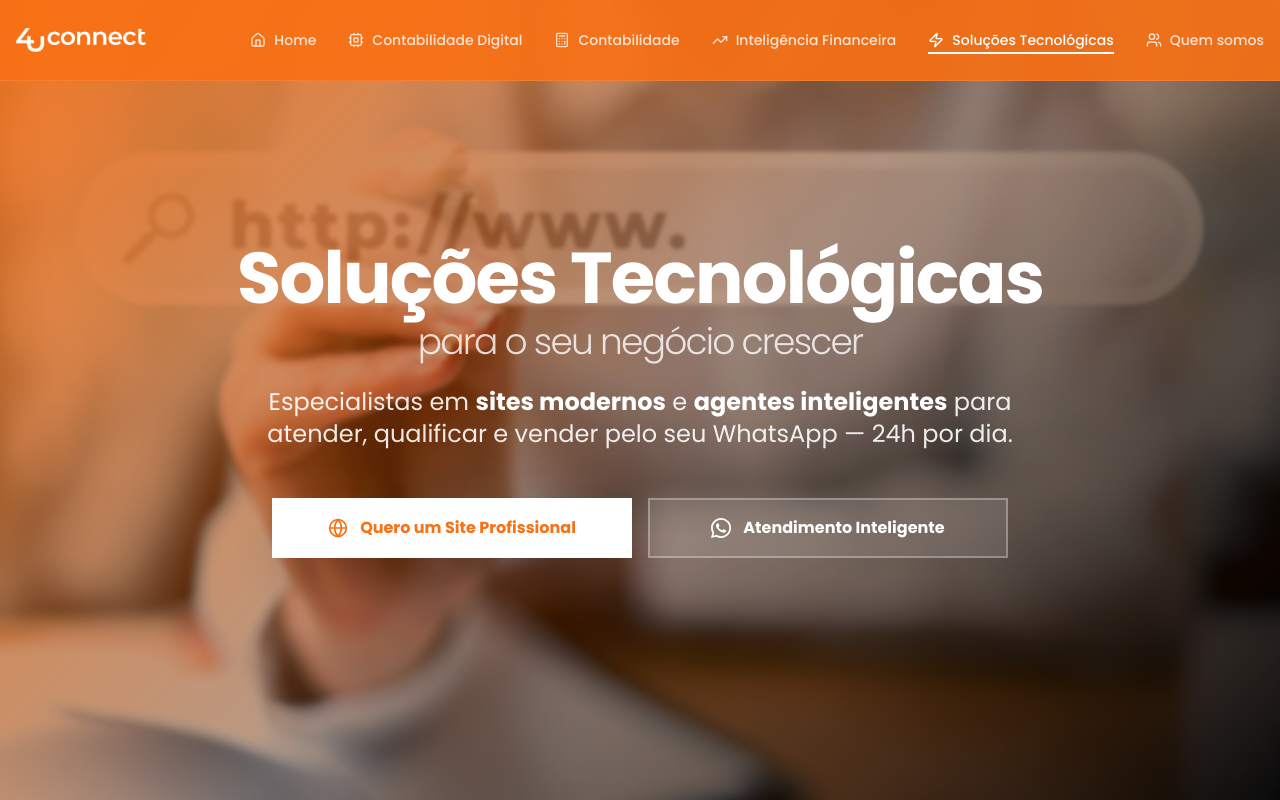
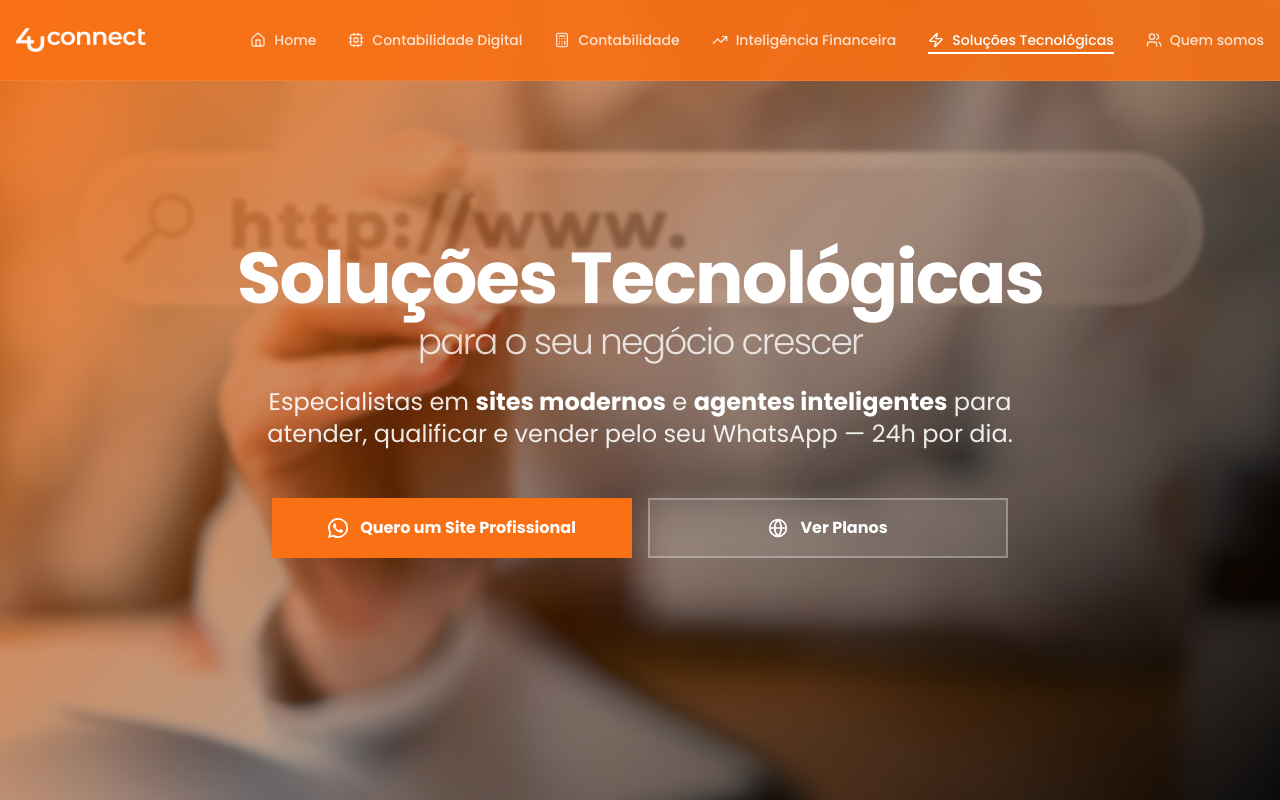
Before and after one commit to lsystemmobile-hue/4uconnect, a React (Vite) app: page /solucoes-tecnologicas in a window 1280 px wide. Shown: the top 800 px of the page. Built offline with nearby package versions, Linux system fonts and the light colour scheme; the HTML template or start-up script is replaced by a standard one.

Commit message:
refactor: update SolucoesTecnologicas buttons, icons, hover effects and pricing

```diff
--- a/src/pages/SolucoesTecnologicas.tsx
+++ b/src/pages/SolucoesTecnologicas.tsx
@@ -168,21 +168,24 @@ const SolucoesTecnologicas = () => {
               href={WHATSAPP_SITE}
               target="_blank"
               rel="noopener noreferrer"
-              className="group w-[320px] sm:w-[360px] px-8 py-4 rounded-none font-bold text-sm md:text-base transition-all duration-500 flex items-center justify-center gap-3 bg-white shadow-2xl border-2 border-white hover:shadow-white/50 hover:-translate-y-1 active:scale-95 relative overflow-hidden"
-              style={{ color: "hsl(var(--4u-orange))" }}
+              className="group w-[320px] sm:w-[360px] px-8 py-4 rounded-none font-bold text-sm md:text-base transition-all duration-500 flex items-center justify-center gap-3 bg-[hsl(var(--4u-orange))] text-white shadow-2xl border-2 border-[hsl(var(--4u-orange))] hover:shadow-white/50 hover:-translate-y-1 active:scale-95 relative overflow-hidden"
             >
-              <Globe className="w-5 h-5 transition-transform group-hover:rotate-12" />
-              <span className="relative z-10">Quero um Site Profissional</span>
+              <WhatsAppIcon size={20} className="transition-transform group-hover:rotate-12 text-white" />
+              <span className="relative z-10">
+                Quero um Site Profissional
+                <span className="absolute inset-x-0 -bottom-1 h-0.5 bg-white scale-x-0 group-hover:scale-x-100 transition-transform duration-300" />
+              </span>
             </a>
 
             <a
-              href={WHATSAPP_AI}
-              target="_blank"
-              rel="noopener noreferrer"
-              className="group w-[320px] sm:w-[360px] px-8 py-4 rounded-none font-bold text-sm md:text-base transition-all duration-500 flex items-center justify-center gap-3 bg-white/10 text-white border-2 border-white/30 hover:bg-white/20 hover:border-white hover:-translate-y-1 hover:shadow-xl active:scale-95 backdrop-blur-sm"
+              href="#planos-tecnologia"
+              className="group w-[320px] sm:w-[360px] px-8 py-4 rounded-none font-bold text-sm md:text-base transition-all duration-500 flex items-center justify-center gap-3 bg-white/10 text-white border-2 border-white/30 hover:bg-white/20 hover:border-white hover:-translate-y-1 hover:shadow-xl hover:shadow-white/20 active:scale-95 backdrop-blur-sm relative overflow-hidden"
             >
-              <WhatsAppIcon size={20} className="transition-transform group-hover:rotate-12" />
-              <span className="relative z-10">Atendimento Inteligente</span>
+              <Globe size={20} className="transition-transform group-hover:rotate-12" />
+              <span className="relative z-10">
+                Ver Planos
+                <span className="absolute inset-x-0 -bottom-1 h-0.5 bg-white scale-x-0 group-hover:scale-x-100 transition-transform duration-300" />
+              </span>
             </a>
           </div>
         </div>
@@ -445,7 +448,7 @@ const SolucoesTecnologicas = () => {
                 "Conversa natural, linguagem humanizada",
                 "Qualificação e direcionamento de clientes",
                 "Funciona 24h por dia, 7 dias por semana",
-                "Manutenção mensal: R$ 150,00/mês",
+                "Manutenção mensal: Sob Consulta",
               ]}
               variant="orange"
               delay={200}
```
